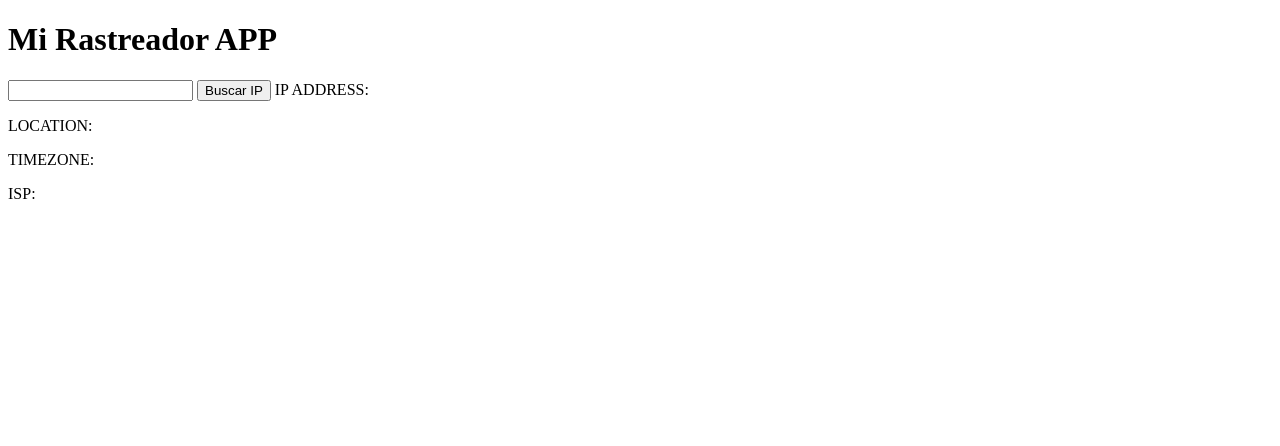
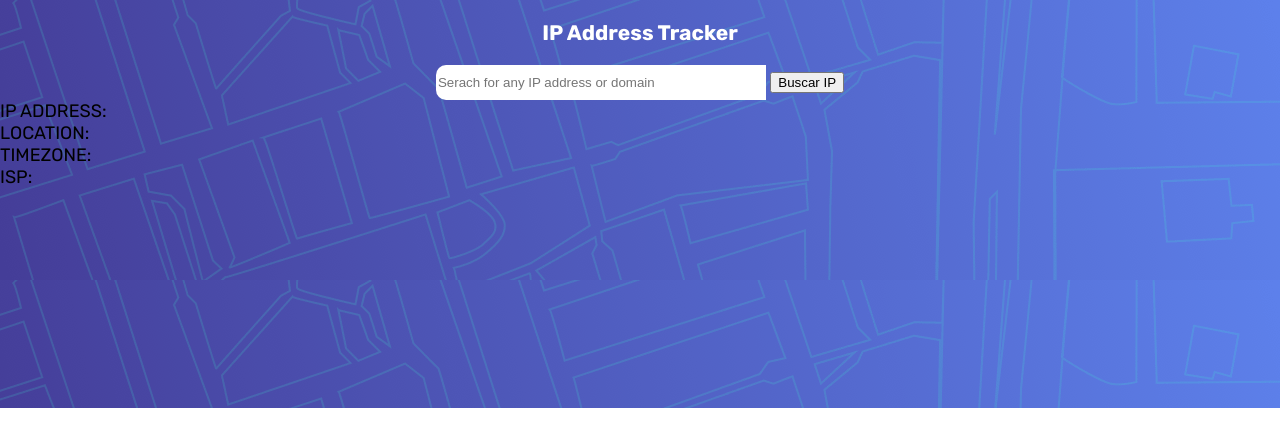
Before and after one commit to Diegocoddev/ip-address-tracker-master, a plain HTML site: page index.html in a window 1280 px wide. Drawn offline with nearby package versions, Linux system fonts and the light colour scheme.

Commit message:
aplicando css en el input y el boton

```diff
--- /dev/null
+++ b/header.css
@@ -0,0 +1,20 @@
+.header {
+    display: flex;
+    flex-direction: column;
+    align-items: center;
+}
+
+.header h1 {
+    color: white;
+    padding: 20px;
+}
+
+.header div input {
+    border-radius: 10px;
+    border-style: none;
+    padding-top: 10px;
+    padding-bottom: 10px;
+    border-top-right-radius: 0px;
+    border-bottom-right-radius: 0px;
+    width: 330px;
+}
--- a/index.html
+++ b/index.html
@@ -15,30 +15,44 @@
     <title>Document</title>
 </head>
 <body>
-    <h1>Mi Rastreador APP</h1>
-
-    <input type="text" id="inputIP"/>
+    <section class="wrapper">
+        <section class="header">
+            <h1>IP Address Tracker</h1>
+            <div class="search">
+                <input type="text" placeholder="Serach for any IP address or domain" id="inputIP" required/>
                 <button id="btnIP">Buscar IP</button>
-
+            </div>
+        </section>
+        <section class="center">
+            <div class="ip-address">
                 <label for="">
                     IP ADDRESS:
                     <p id="ip"></p>
                 </label>
+            </div>
+            <div class="location-ip">
                 <label for="">
                     LOCATION:
                     <p id="locationIP"></p>
                 </label>
+            </div>
+            <div class="timezone">
                 <label for="">
                     TIMEZONE:
                     <p id="timezone"></p>
                 </label>
+            </div>
+            <div class="isp">
                 <label for="">
                     ISP:
                     <p id="isp"></p>
-
+                </label>
+            </div>
+        </section>
+        <section class="map">
             <div id="map"></div>
-
-    </label>
+        </section>
+    </section>
 <script src="./geo.js"></script>
 </body>
 </html>
--- a/style.css
+++ b/style.css
@@ -1,3 +1,29 @@
+@import url('https://fonts.googleapis.com/css2?family=Rubik:wght@400;500;700&display=swap');
+@import "./wrapper.css";
+@import "./header.css";
+
+*{
+    margin: 0;
+    box-sizing: border-box;
+}
+
+:root{
+    --Very-Dark-Gray: hsl(0, 0%, 17%);
+    --Dark-Gray: hsl(0, 0%, 59%);
+    --Font-family: "Rubik", sans-serif;
+    --Font-size: 18px;
+}
+
+html {
+    scroll-behavior: smooth;
+}
+
+body {
+    max-inline-size: 1440px;
+    font-family: var(--Font-family);
+    font-size: var(--Font-size);
+}
+
 #map {
     height: 220px;
 }
--- /dev/null
+++ b/wrapper.css
@@ -0,0 +1,3 @@
+.wrapper {
+    background-image: url("./images/pattern-bg-desktop.png");
+}
```
Lines whose indentation alone changed are shown as unchanged.
